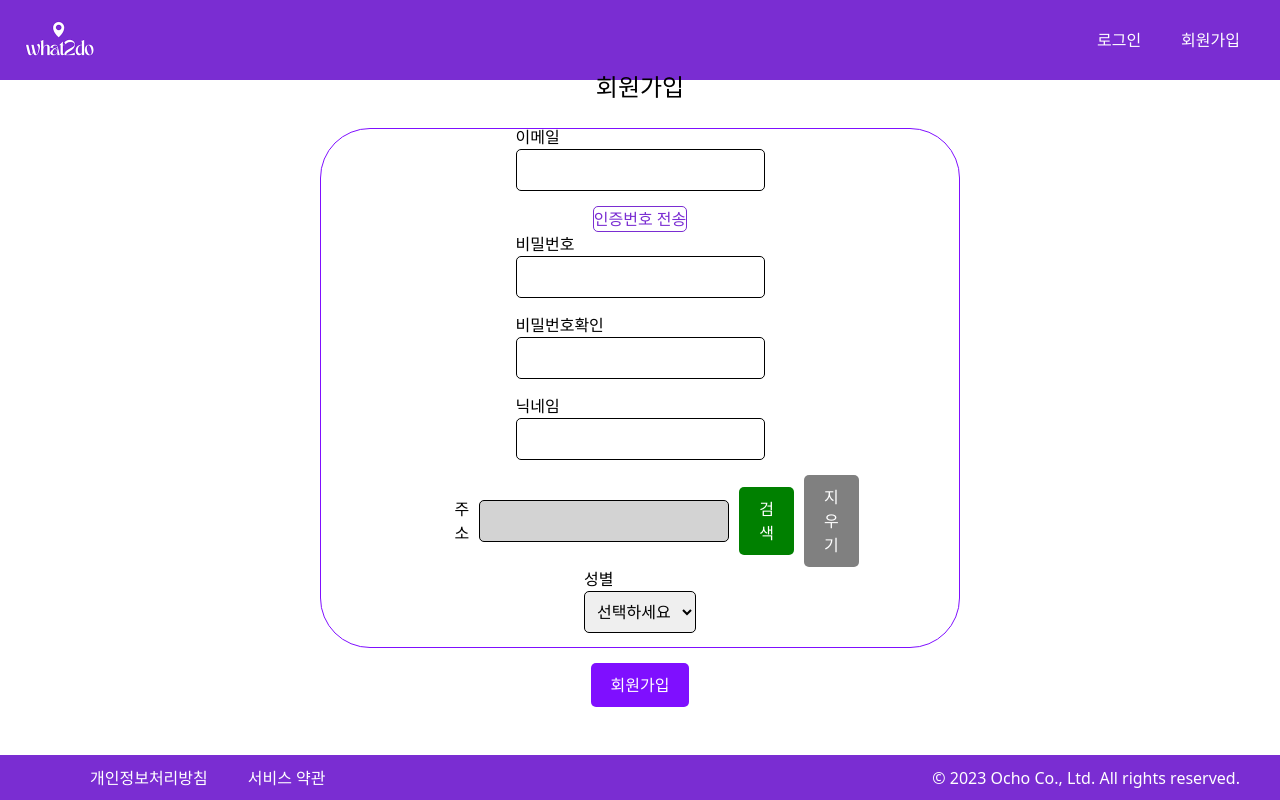
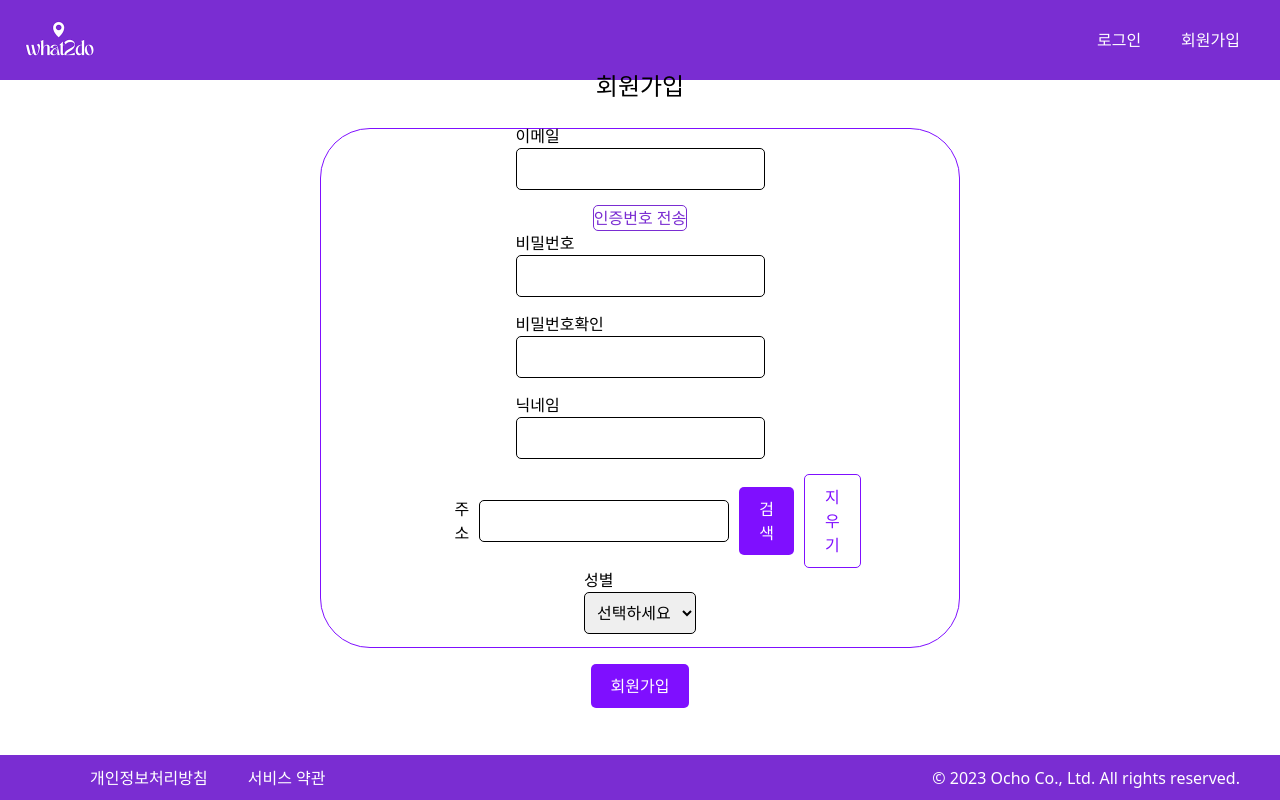
Before and after one commit to ochoWhat2do/what2dofront, a Next.js app: page /signup in a window 1280 px wide. Built offline with nearby package versions, Linux system fonts and the light colour scheme.

Commit message:
[refactor]회원가입 주소 검색 박스 색상 변경 (#61)

```diff
--- a/src/styles/admin/adminMain.module.css
+++ b/src/styles/admin/adminMain.module.css
@@ -20,5 +20,5 @@
 
 .navItem {
   margin-right: 20px;
-  color: violet;
+  color: #7a2dd2;
 }
--- a/src/styles/signup.module.css
+++ b/src/styles/signup.module.css
@@ -46,14 +46,14 @@
   padding: 8px;
   border: 1px solid #000; /* 변경된 부분: 검은색 테두리로 수정 */
   border-radius: 5px;
-  background-color: #d3d3d3;
+  background-color: #fff;
   cursor: pointer;
 }
 
 .address-clear-button {
-  background-color: #808080;
-  color: #fff;
-  border: none;
+  background-color: #fff;
+  color: #7f0fff;
+  border: 1px solid #7f0fff;
   border-radius: 5px;
   cursor: pointer;
   padding: 10px 20px;
--- a/src/styles/util/addr.module.css
+++ b/src/styles/util/addr.module.css
@@ -1,5 +1,5 @@
 .address-id-search {
-  background-color: #008000;
+  background-color: #7f0fff;
   color: #fff;
   border: none;
   border-radius: 5px;
```
